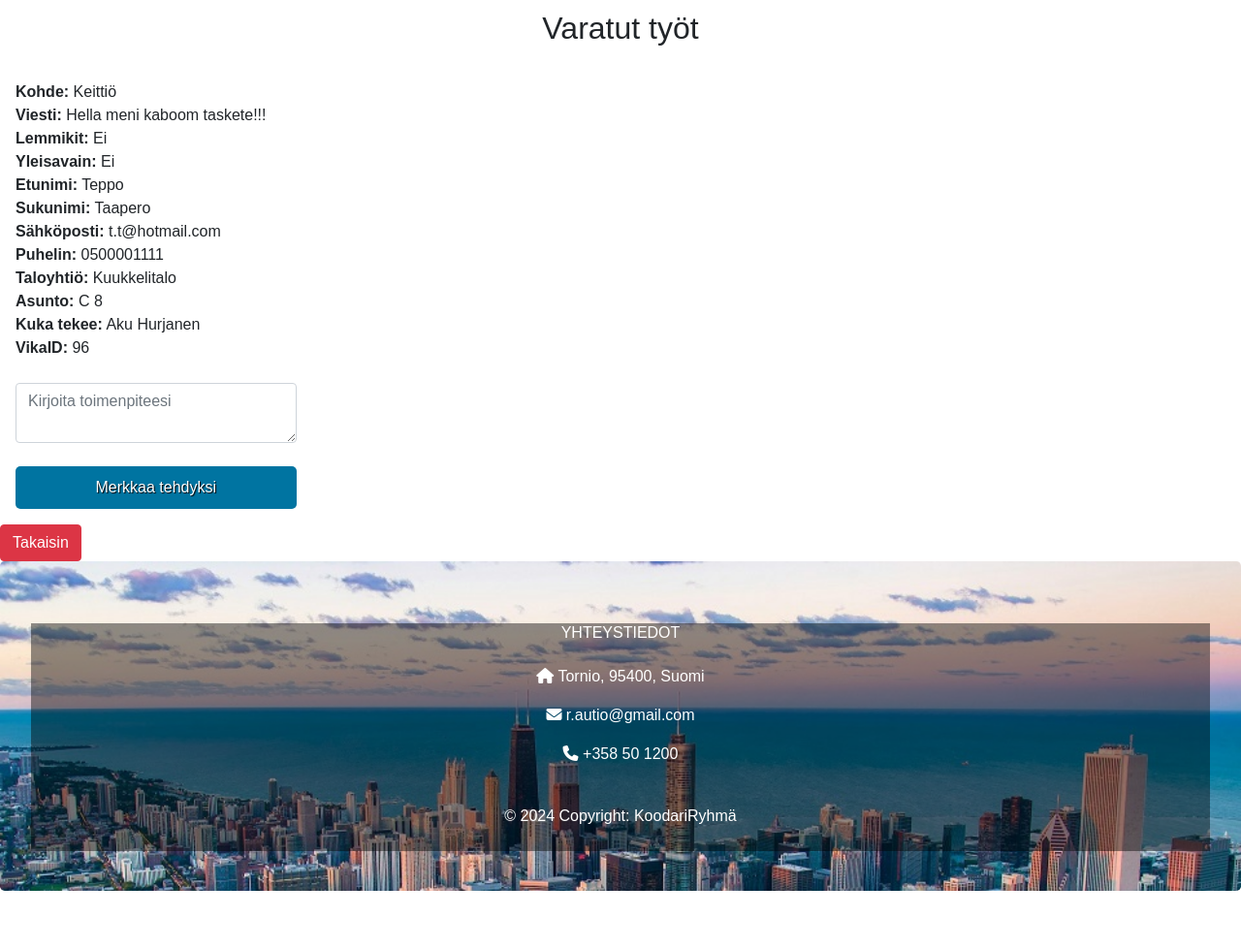
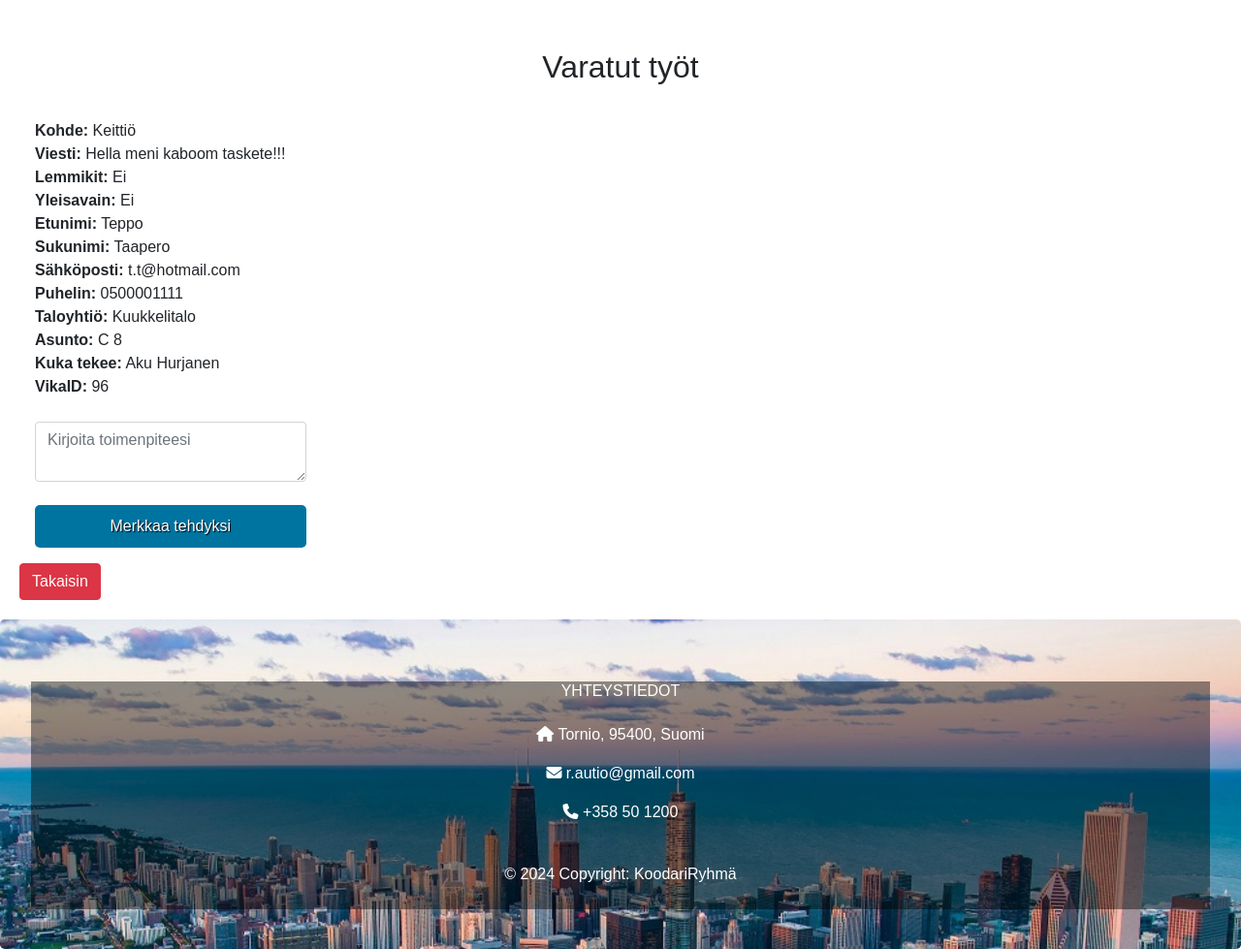
Before and after one commit to Dumbfinntales/ProjektiRepositorio, a PHP site: page /omat_tyot.php in a window 1280 px wide. Shown: the part 58-1037 px from the top of the page at 97% size. Before the commit the page ends 977 px from the top, so only its background shows below. Run offline with PHP 8.4, Linux system fonts and the light colour scheme; data comes from the database, SQL or seed files in the repository; some libraries are stand-ins or nearby versions.

Commit message:
Lisää jqueryä ja tyylimuunnosta
Nyt voi klikata etusivulla olevaa kuvaa ja se muuttuu toiseksi kuvaksi, ja takaisin toisella klikkauksella. Vähäsen muunsin tyyliä vikailmoitus-sivuilla.

```diff
--- a/css/tyyli.css
+++ b/css/tyyli.css
@@ -22,6 +22,11 @@ body{
 .content{
     text-align: center;
     padding: 20px;
+}
+
+.contents{
+  padding: 20px;
+  padding-top: 40px;
 }
 
 .vika-content{
@@ -57,6 +62,7 @@ ul{
   list-style-type: none;
 }
 
+/*Modaali*/
 .modal {
   display: none;
   position: fixed;
@@ -189,20 +195,20 @@ label {
 .coll:hover {
   transform: scale(1.1);
 }
+
 .palvelut {
   font-size: 18px;
   text-align: center;
   margin-top:50px;
   margin-bottom: 50px;
 }
+.palvelut_img {
+  width: 100px;
+  height: auto;
+}
 
 .palvelut_div{
   box-shadow: 0 0 10px rgba(0, 0, 0, 0.340);
-}
-
-.palvelut_img {
-  width: 100px;
-  height: auto;
 }
 
 /*referenssit*/
--- a/index.php
+++ b/index.php
@@ -10,11 +10,11 @@
   <script src="https://cdn.jsdelivr.net/npm/jquery@3.7.1/dist/jquery.slim.min.js"></script>
   <script src="https://cdn.jsdelivr.net/npm/popper.js@1.16.1/dist/umd/popper.min.js"></script>
   <script src="https://cdn.jsdelivr.net/npm/bootstrap@4.6.2/dist/js/bootstrap.bundle.min.js"></script>
+  <script src="https://kit.fontawesome.com/293af4024f.js" crossorigin="anonymous"></script>
 
   <!--Skripti jquerylle-->
   <script src="https://ajax.googleapis.com/ajax/libs/jquery/3.7.1/jquery.min.js"></script>
 
-  <script src="https://kit.fontawesome.com/293af4024f.js" crossorigin="anonymous"></script>
   <link rel="stylesheet" href="https://unpkg.com/leaflet@1.9.4/dist/leaflet.css"
   integrity="sha256-p4NxAoJBhIIN+hmNHrzRCf9tD/miZyoHS5obTRR9BMY="
   crossorigin=""/>
--- a/omat_tyot.php
+++ b/omat_tyot.php
@@ -70,6 +70,8 @@
     </ul>
   </div>
 </nav>
+
+<div class="container-fluid contents">
 <?php
 
 include 'php/conn.php';
@@ -123,6 +125,7 @@ try {
 </div>
 
 <a href="ilmoituslistaus.php"><button name="omatyo" class="btn btn-danger omatyo">Takaisin</button></a>
+</div>
 
 
 <!-- Kirjautumismodaali -->
```
Also changed, not shown: ilmoituslistaus.php (+8 -8 lines), js/animoi_index.js (+15 -0 lines), img/kuva.jpg (added), img/tyamias.jpg (added).
